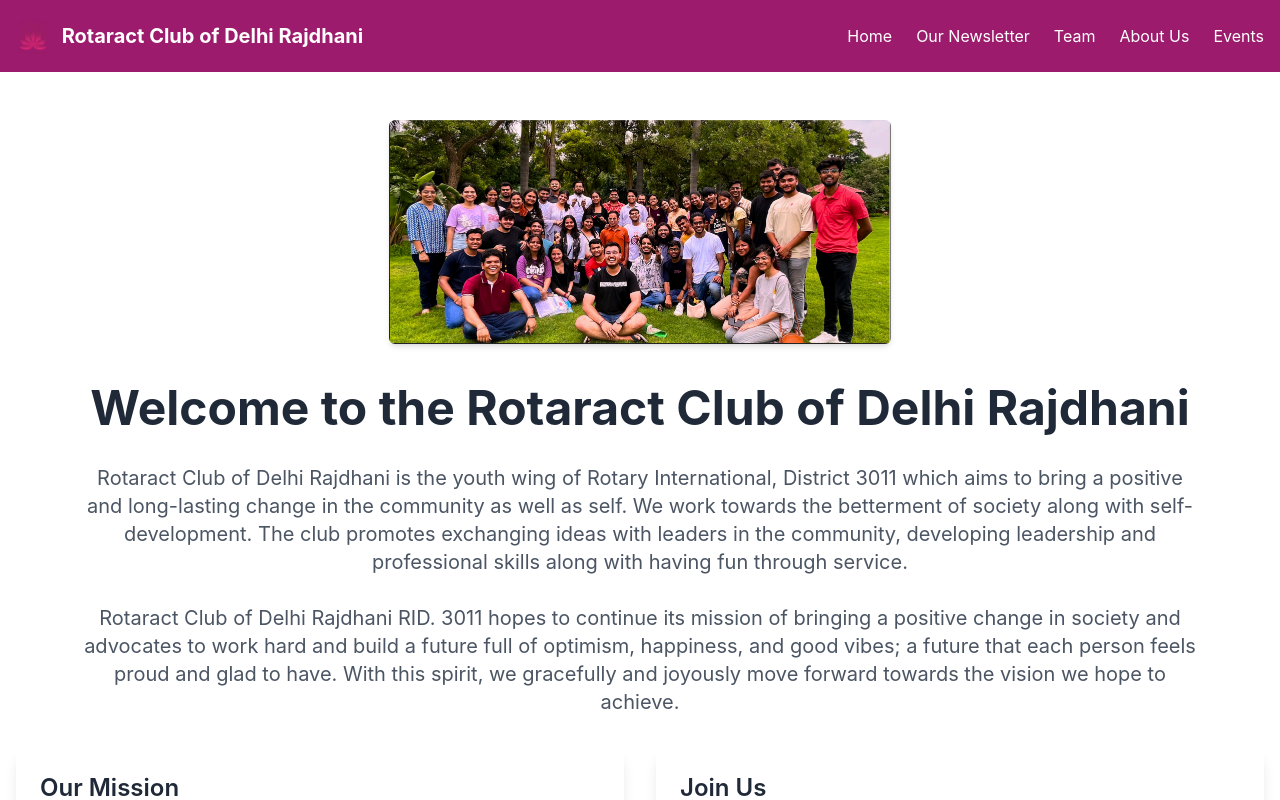
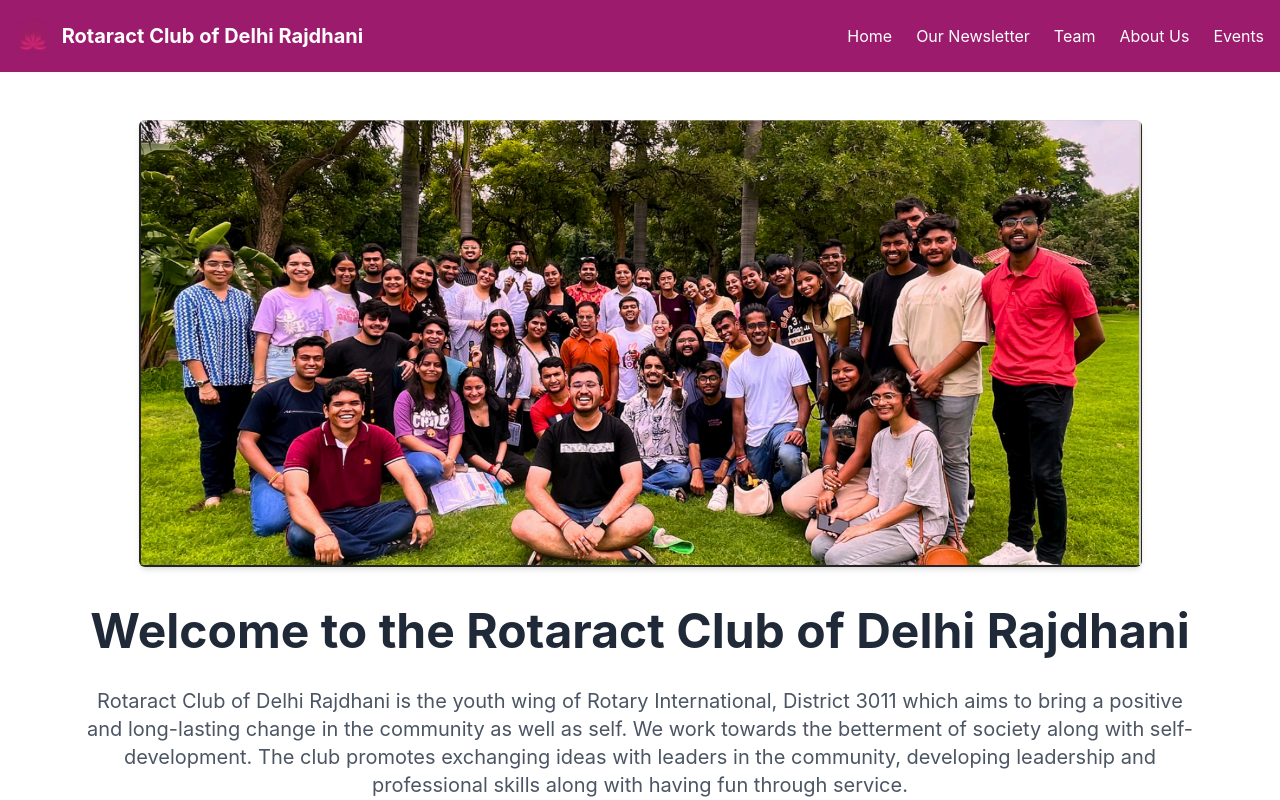
Before and after one commit to amanraghav78/RAC-Delhi-Rajdhani, a React (Create React App) app: page / in a window 1280 px wide. Shown: the top 800 px of the page. Built offline with nearby package versions, Linux system fonts and the light colour scheme.

Commit message:
updated homepage

```diff
--- a/src/pages/Home.js
+++ b/src/pages/Home.js
@@ -10,7 +10,7 @@
           <img
             src={image2}
             alt="Group"
-            className="w-full md:w-3/4 lg:w-1/2 rounded-md shadow-md mb-2 mx-auto"
+            className="w-full sm:w-4/5 md:w-3/4 lg:w-full xl:w-full rounded-md shadow-md mb-2 mx-auto"
           />
         </div>
       </div>
--- a/tailwind.config.js
+++ b/tailwind.config.js
@@ -1,7 +1,7 @@
 // tailwind.config.js
 module.exports = {
   purge: ['./src/**/*.{js,jsx,ts,tsx}', './public/index.html'],
-  darkMode: false, // or 'media' or 'class'
+  media: false, // or 'media' or 'class'
   theme: {
     extend: {
       colors: {
```
